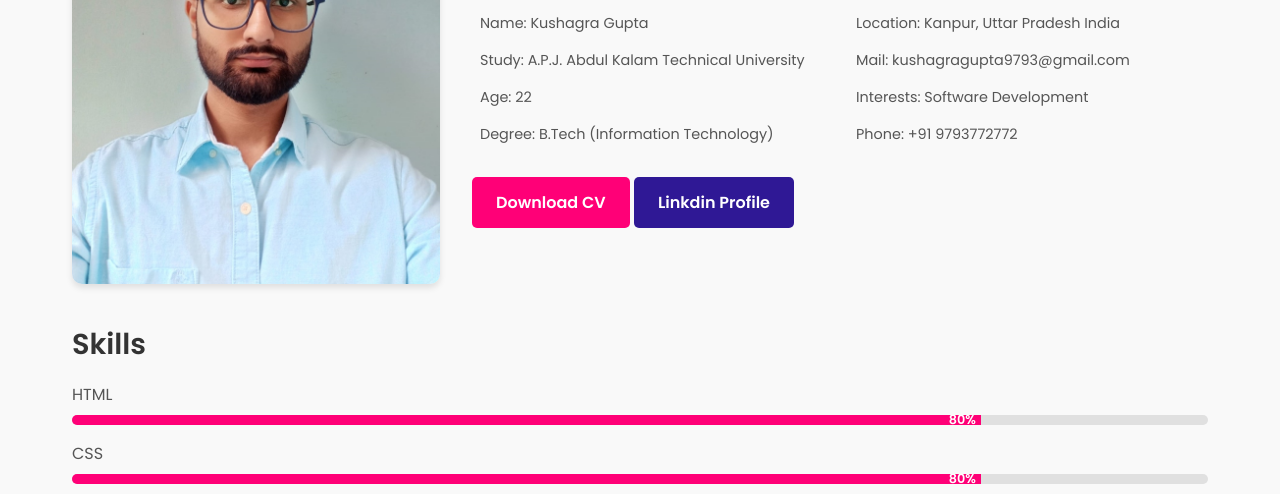
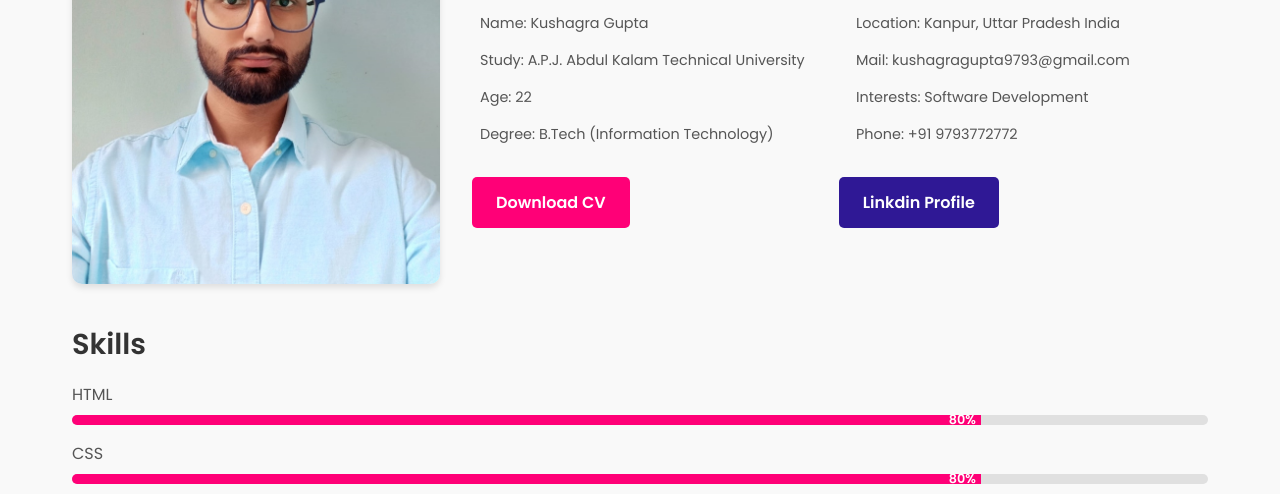
Before and after one commit to Gupta-Kushagra/MY-portfolio1, a plain HTML site: page index.html in a window 1280 px wide. Shown: the part 306-800 px from the top of the page. Drawn offline with Linux system fonts and the light colour scheme.

Commit message:
Update index.html

```diff
--- a/index.html
+++ b/index.html
@@ -322,6 +322,10 @@
             border-radius: 10px;
             box-shadow: 0 4px 6px rgba(0, 0, 0, 0.1);
         }
+          .cvlinkdin{
+            display:flex;
+            justify-content: space-between;
+        }
     </style>
 </head>
 <body>
```
